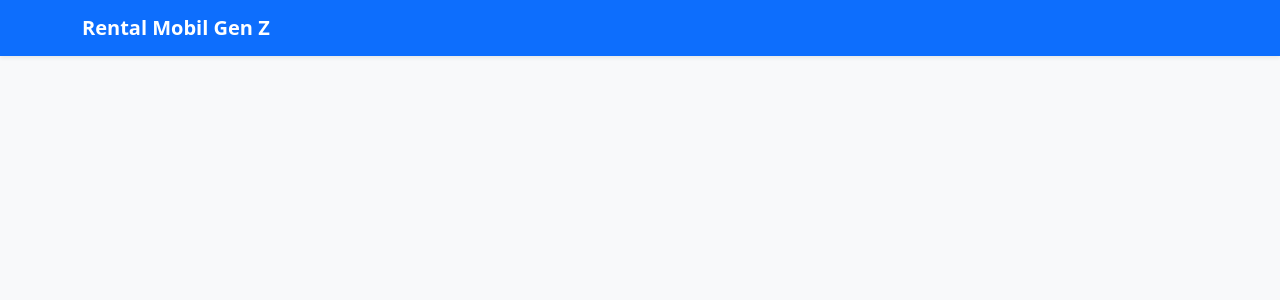
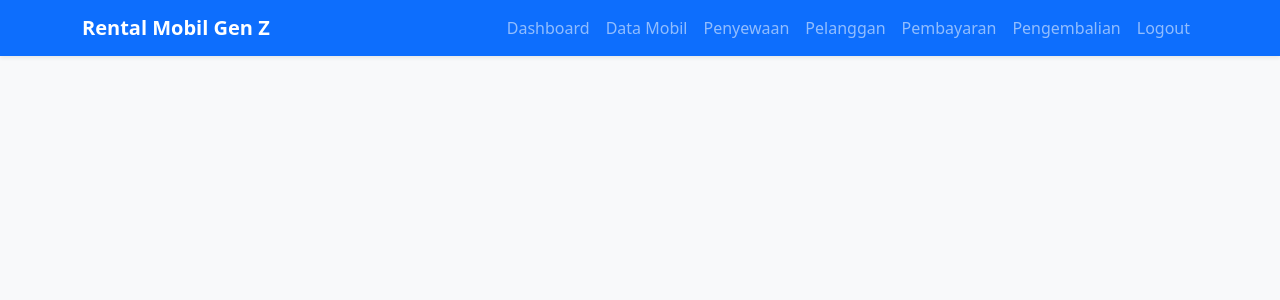
Before and after one commit to SivaSinaga/BASISDATA, a PHP site: template templates/header.php in a window 1280 px wide. Shown: the top 300 px of the page. Run offline with PHP 8.4, Linux system fonts and the light colour scheme; the template is opened without the code that fills it: most values are stand-ins (such as "Sample title", 1, 10 or a date in 2020).

Commit message:
Add navigation links to header

```diff
--- a/templates/header.php
+++ b/templates/header.php
@@ -22,7 +22,22 @@
       <span class="navbar-toggler-icon"></span>
     </button>
 
+    <div class="collapse navbar-collapse" id="navbarNav">
+      <ul class="navbar-nav ms-auto">
+        <li class="nav-item"><a class="nav-link <?= ($page=='dashboard'?'active':'') ?>" href="index.php">Dashboard</a></li>
+        <li class="nav-item"><a class="nav-link <?= ($page=='mobil'?'active':'') ?>" href="mobil.php">Data Mobil</a></li>
+        <li class="nav-item"><a class="nav-link <?= ($page=='penyewaan'?'active':'') ?>" href="penyewaan.php">Penyewaan</a></li>
+        <li class="nav-item"><a class="nav-link <?= ($page=='pelanggan'?'active':'') ?>" href="pelanggan.php">Pelanggan</a></li>
+        <li class="nav-item"><a class="nav-link <?= ($page=='pembayaran'?'active':'') ?>" href="pembayaran.php">Pembayaran</a></li>
+        <li class="nav-item"><a class="nav-link <?= ($page=='pengembalian'?'active':'') ?>" href="pengembalian.php">Pengembalian</a></li>
+        <li class="nav-item"><a class="nav-link" href="logout.php" onclick="return confirm('Logout?')">Logout</a></li>
+      </ul>
+    </div>
+  </div>
+</nav>
   </div>
 </nav>
 
-<div class="container py-4">
+
+<main class="flex-grow-1">
+    <div class="container py-4">
```
